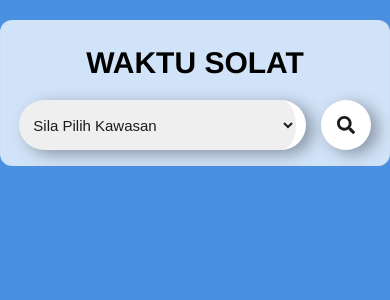
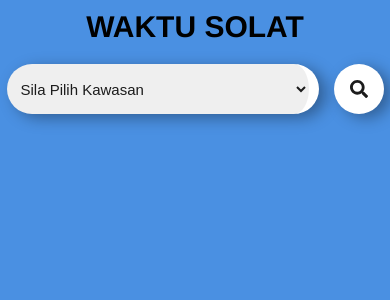
Before and after one commit to utopia-22/prayertimes_reactjs, a React (Create React App) app: page / in a window 390 px wide. Shown: the top 300 px of the page. Built offline with nearby package versions, Linux system fonts and the light colour scheme.

Commit message:
Update Home.css

```diff
--- a/src/resources/Home.css
+++ b/src/resources/Home.css
@@ -15,19 +15,19 @@ body {
     font-size: 45px;
 }
 
-.container-fluid {
+.container {
     background-color: rgba(255, 255, 255, 0.75);
     border-radius: 12px;
     border: 1px solid rgba(209, 213, 219, 0.3);
     width: 100%;
-    padding: 15px; /* Add padding for better spacing */
+    padding: 15px;
     margin-top: 20px;
     margin-bottom: 20px;
 }
 
 @media (max-width: 768px) {
-    .container-fluid {
-        padding: 15px; /* Adjust padding for smaller screens */
+    .container {
+        padding: 15px;
     }
 
     .title {
```
